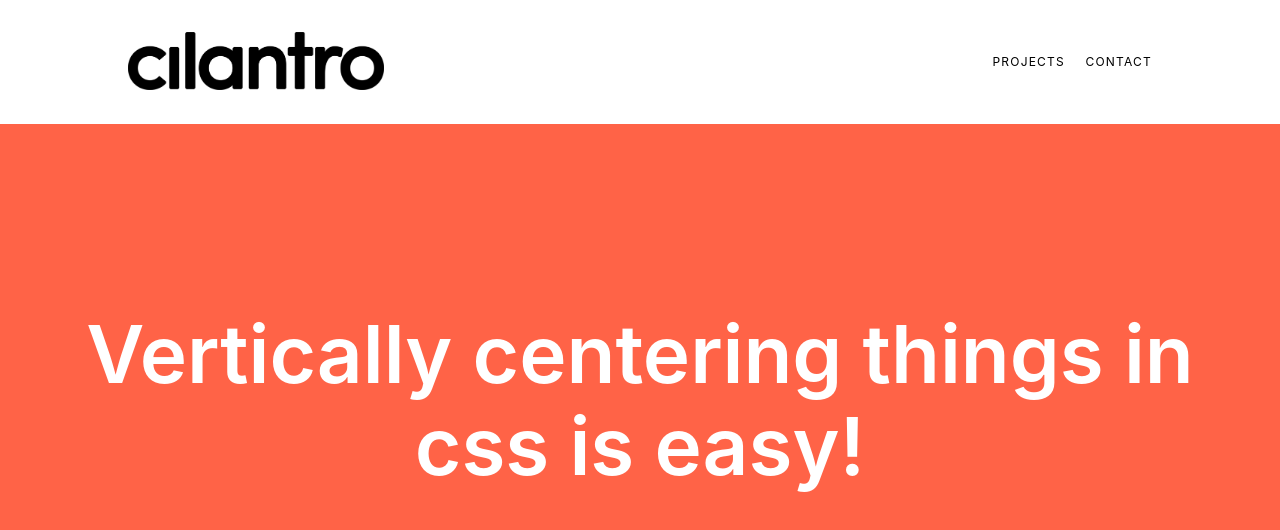
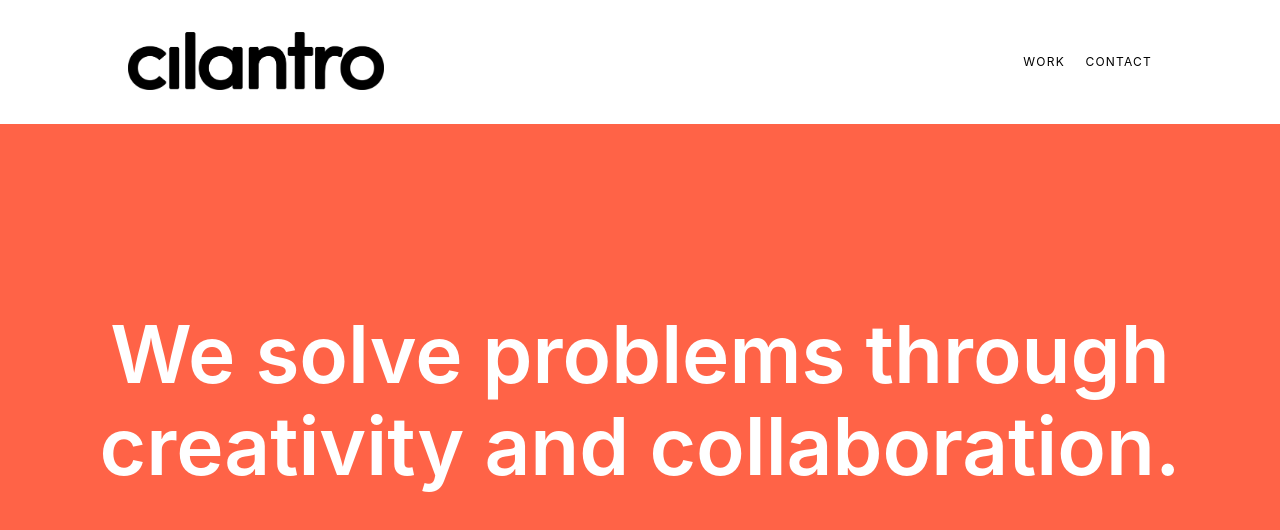
Before and after one commit to cilantrobarcelona/cilantrobarcelona.github.io, a plain HTML site: page mvp/index.html in a window 1280 px wide. Drawn offline with nearby package versions, Linux system fonts and the light colour scheme.

Commit message:
Update index.html

```diff
--- a/mvp/index.html
+++ b/mvp/index.html
@@ -8,14 +8,14 @@
 	<nav class="db dt-ns w-100 border-box ph3 pv3 pv4-ns ph4-m ph6-l fixed bg-white f7-ns ttu tracked" style="z-index: 1">
 	  <a class="db dtc-ns v-mid black link dim w-100 w-25-ns tc tl-ns mb2 mb0-ns fw6" href="index.php" title="Alex Bravo"><img src="logo.png"></a>
 	  <div class="db dtc-ns v-mid w-100 w-75-ns tc tr-ns">
-		<a data-scroll class="link dim black dib f7 mr3" href="index.php#projects" title="Projects">Projects</a>
-		<a data-scroll class="link dim black dib f7" href="index.php#contact" title="Contact">Contact</a>
+		<a data-scroll class="link dim black dib f7 mr3" href="#projects" title="Work">Work</a>
+		<a data-scroll class="link dim black dib f7" href="#contact" title="Contact">Contact</a>
 	  </div>
 	</nav>
 
 	<article class="vh-100 dt w-100" style="background-color: #ff6347">
 	  <div class="dtc v-mid tc white ph3 ph4-l">
-	    <h1 class="f6 f2-m f-subheadline-l fw6 tc">Vertically centering things in css is easy!</h1>
+	    <h1 class="f6 f2-m f-subheadline-l fw6 tc">We solve problems through creativity and collaboration.</h1>
 	  </div>
 	</article>
 </body>
```
